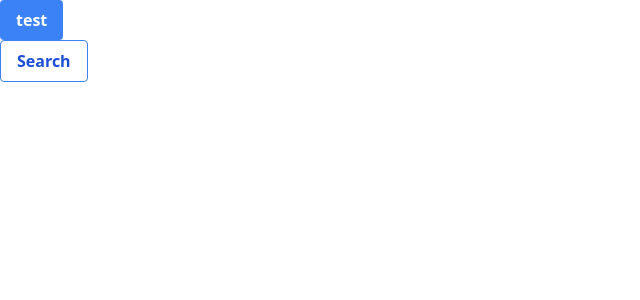
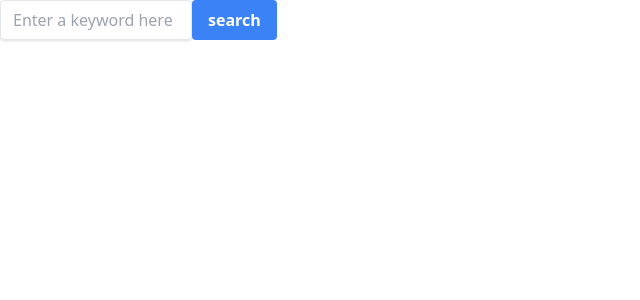
Before and after one commit to yusuken1121/React_TS_AtomicDesign, a React (Vite) app: page / in a window 1280 px wide. Shown: the top 300 px of the page, without its empty margins (0-640 px from the left). Built offline with nearby package versions, Linux system fonts and the light colour scheme.

Commit message:
✅ Creates Molecule

```diff
--- /dev/null
+++ b/src/components/Molecules/SearchInput.tsx
@@ -0,0 +1,18 @@
+import { FC } from "react";
+import { PrimaryButton } from "../atoms/button/PrimaryButton";
+export interface placeHolder {
+  placeHolder: string;
+}
+
+export const SearchInput: FC<placeHolder> = ({ placeHolder }) => {
+  return (
+    <div className="flex">
+      <input
+        className="input-base w-48"
+        type="text"
+        placeholder={placeHolder}
+      />
+      <PrimaryButton children={"search"} />
+    </div>
+  );
+};
--- a/src/components/organisms/Home.tsx
+++ b/src/components/organisms/Home.tsx
@@ -1,11 +1,9 @@
-import { PrimaryButton } from "../atoms/button/PrimaryButton";
-import { SecondaryButton } from "../atoms/button/SecondaryButton";
+import { SearchInput } from "../Molecules/SearchInput";
 
 export const Home = () => {
   return (
     <div>
-      <PrimaryButton children={"test"} />
-      <SecondaryButton children={"Search"} />
+      <SearchInput placeHolder="Enter a keyword here" />
     </div>
   );
 };
--- a/src/index.css
+++ b/src/index.css
@@ -12,4 +12,7 @@
   .button-second {
     @apply bg-transparent hover:bg-blue-500 text-blue-700 font-semibold hover:text-white py-2 px-4 border border-blue-500 hover:border-transparent rounded;
   }
+  .input-base {
+    @apply shadow appearance-none border rounded w-full py-2 px-3 text-gray-700 leading-tight focus:outline-none;
+  }
 }
```
